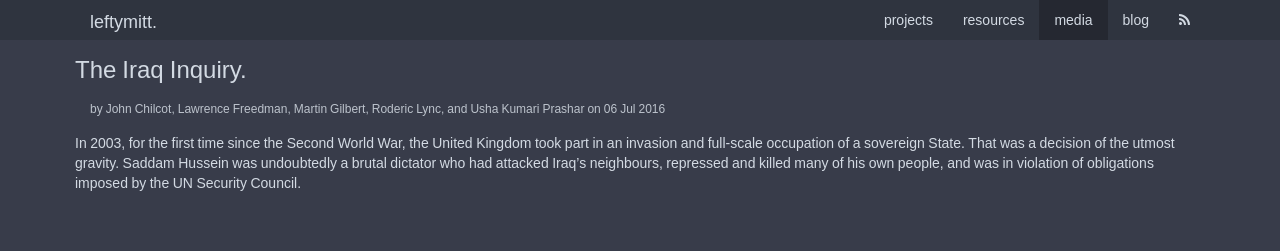
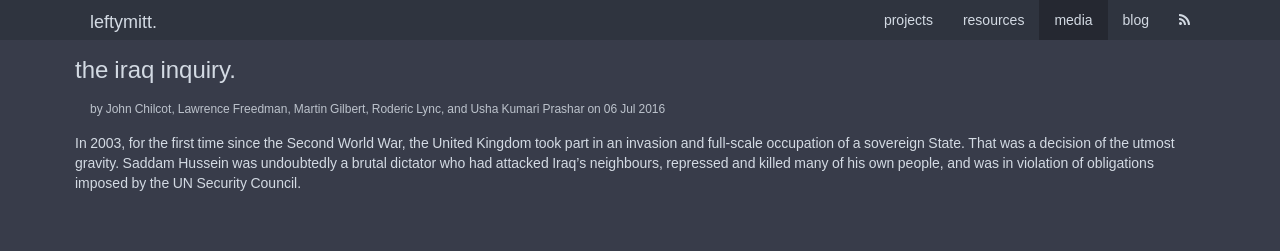
Before and after one commit to leftymitt/leftymitt.com, a Jekyll site: the page built from _media/the-iraq-inquiry.md, in a window 1280 px wide. Shown: the top 251 px of the page. Built offline with Jekyll 4.4.1, drawn with Linux system fonts in a browser that asks for light colours.

```diff
--- a/_media/the-iraq-inquiry.md
+++ b/_media/the-iraq-inquiry.md
@@ -1,5 +1,5 @@
 ---
-title: "The Iraq Inquiry."
+title: "the iraq inquiry."
 layout: post
 category: media
 author: John Chilcot, Lawrence Freedman, Martin Gilbert, Roderic Lync, and Usha Kumari Prashar
```
Also changed, not shown: _media/inquiry-intelligence-before-after-911.md (+1 -1 lines).
